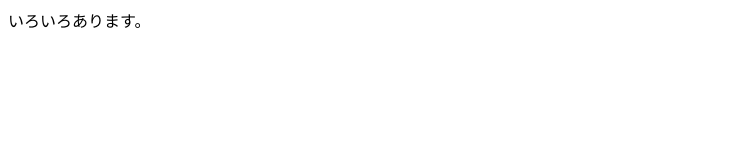
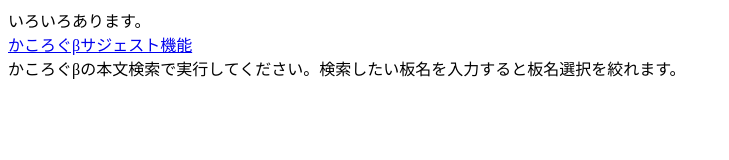
Before and after one commit to test3html/-, a plain HTML site: page おまけ/index.htm in a window 1280 px wide. Shown: the whole page, without its empty margins (0-729 px from the left). Drawn offline with Linux system fonts and the light colour scheme.

Commit message:
Update index.htm

```diff
--- a/おまけ/index.htm
+++ b/おまけ/index.htm
@@ -5,6 +5,8 @@
 <title>おまけ</title>
 </head>
 <body>
-いろいろあります。
+いろいろあります。<br>
+<a href="かころぐβサジェスト機能.js">かころぐβサジェスト機能</a><br>
+かころぐβの本文検索で実行してください。検索したい板名を入力すると板名選択を絞れます。<br>
 </body>
 </html>
```
